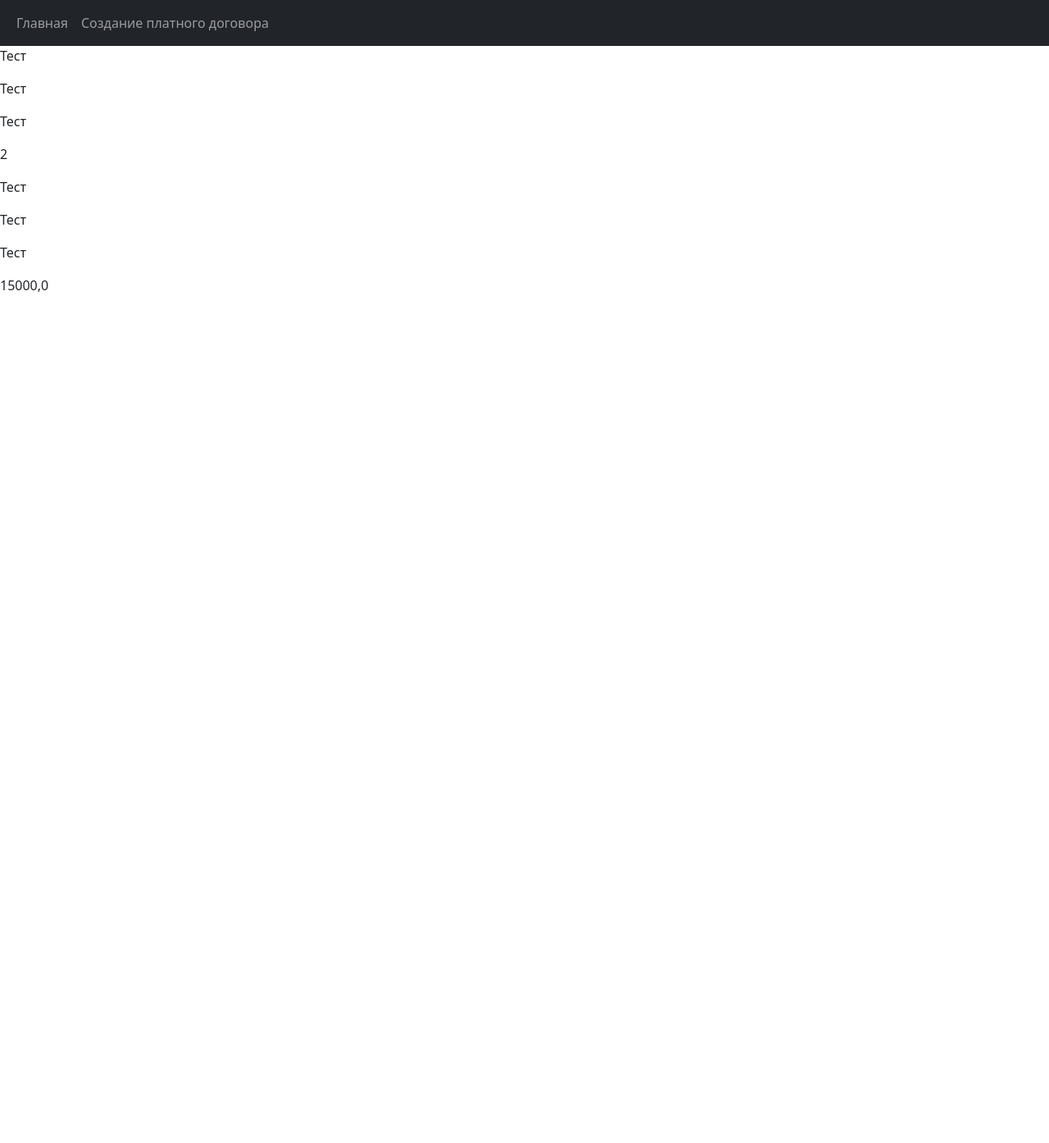
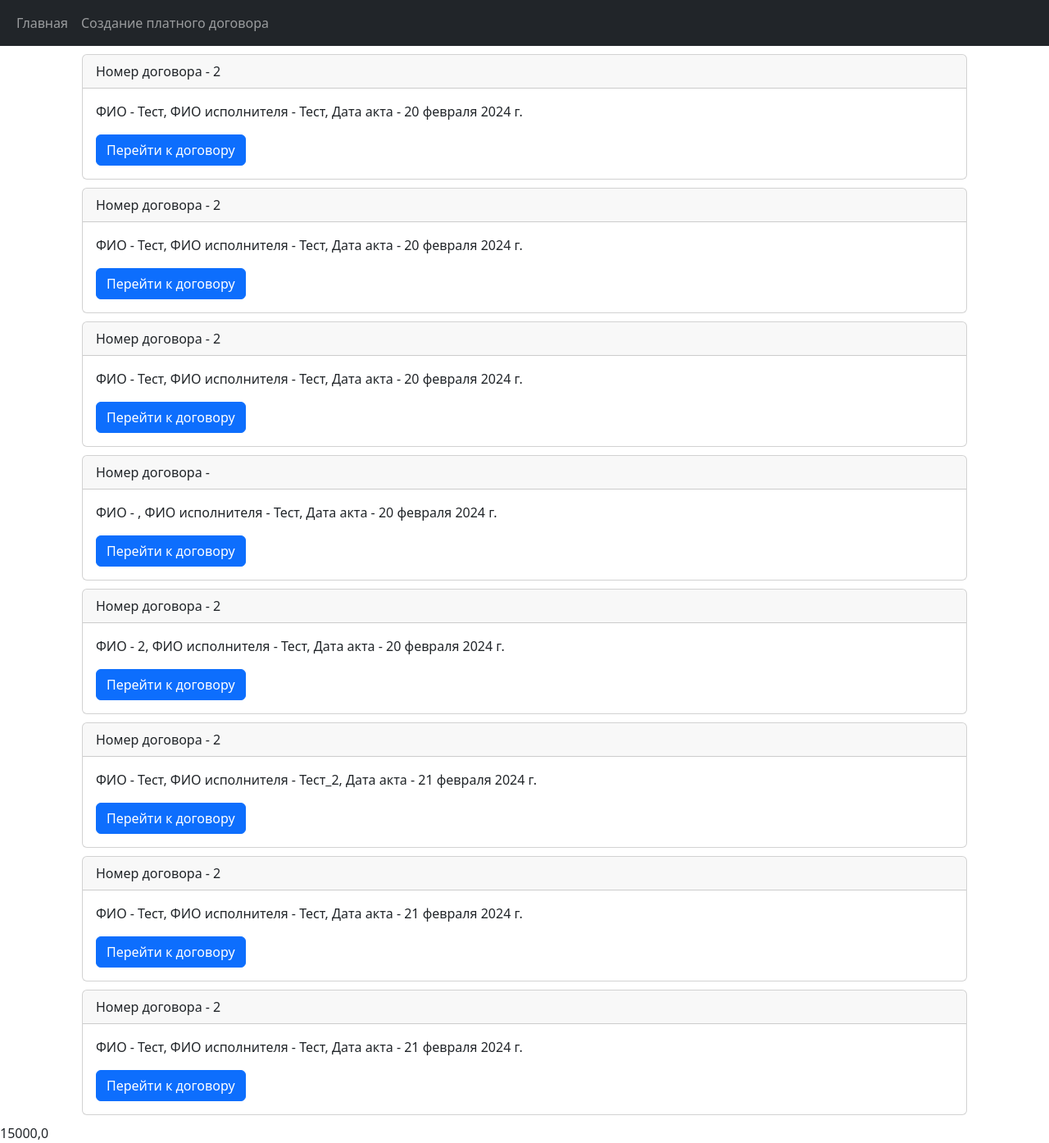
Before and after one commit to SuitBarlord/pay_orders, a Django app: page /main/ in a window 1280 px wide. Shown: the whole page at 82% size. Before the commit the page ends 356 px from the top, so only its background shows below. Run offline with Django 4.2, Linux system fonts and the light colour scheme; data comes from the database, SQL or seed files in the repository.

Commit message:
карточки для дел

```diff
--- a/engine/templates/orders/main.html
+++ b/engine/templates/orders/main.html
@@ -3,8 +3,19 @@
 {% block content %}
 <div>
     {% for order in orders %}
-    <p>{{ order.fio }}</p>
+
+
+</div>
+<div class="card" style="margin: 10px 100px 10px 100px;">
+    <div class="card-header">
+      Номер договора - {{ order.number_orders_vozm }}
+    </div>
+    <div class="card-body">
+      <p class="card-text">ФИО - {{ order.fio }}, ФИО исполнителя - {{ order.exicutor }}, Дата акта - {{ order.date_akt }}</p>
+      <a href="{% url 'get_order' order.pk %}" class="btn btn-primary">Перейти к договору</a>
+    </div>
+  </div>
     {% endfor %}
-    {{ sum }}
-</div>
+
+{{ sum }}
 {% endblock %}
--- a/engine/templates/orders/nav.html
+++ b/engine/templates/orders/nav.html
@@ -9,7 +9,7 @@
             <a class="nav-link" aria-current="page" href="/main/">Главная</a>
           </li>
           <li class="nav-item">
-            <a class="nav-link" href="/create_orders/">Создание платного договора</a>
+            <a class="nav-link" href="/pay_orders/create_order/">Создание платного договора</a>
           </li>
         </ul>
       </div>
--- a/engine/urls.py
+++ b/engine/urls.py
@@ -1,12 +1,13 @@
 from django.contrib import admin
 from django.urls import path
-from .views import main, create_orders, EditOrder
+from .views import main, create_orders, get_order, EditOrder
 
 
 
 
 urlpatterns = [
     path('main/', main),
-    path('create_orders/', create_orders),
-    path('<int:pk>/', EditOrder.as_view())
+    path('pay_orders/order/<int:pk>/', get_order, name='get_order'),
+    path('pay_orders/create_order/', create_orders),
+    path('pay_orders/edit/<int:pk>/', EditOrder.as_view())
 ]
--- a/engine/views.py
+++ b/engine/views.py
@@ -21,6 +21,12 @@
     return render(request, 'orders/main.html', context=context)
 
 
+def get_order(request, pk):
+    order = Reestr_oferts.objects.get(pk=pk)
+    context = {
+        'order': order
+    }
+    return render(request, 'orders/order.html', context=context)
 
 
 def create_orders(request):
```
Also changed, not shown: engine/templates/orders/order.html (added, +9 -0 lines).
